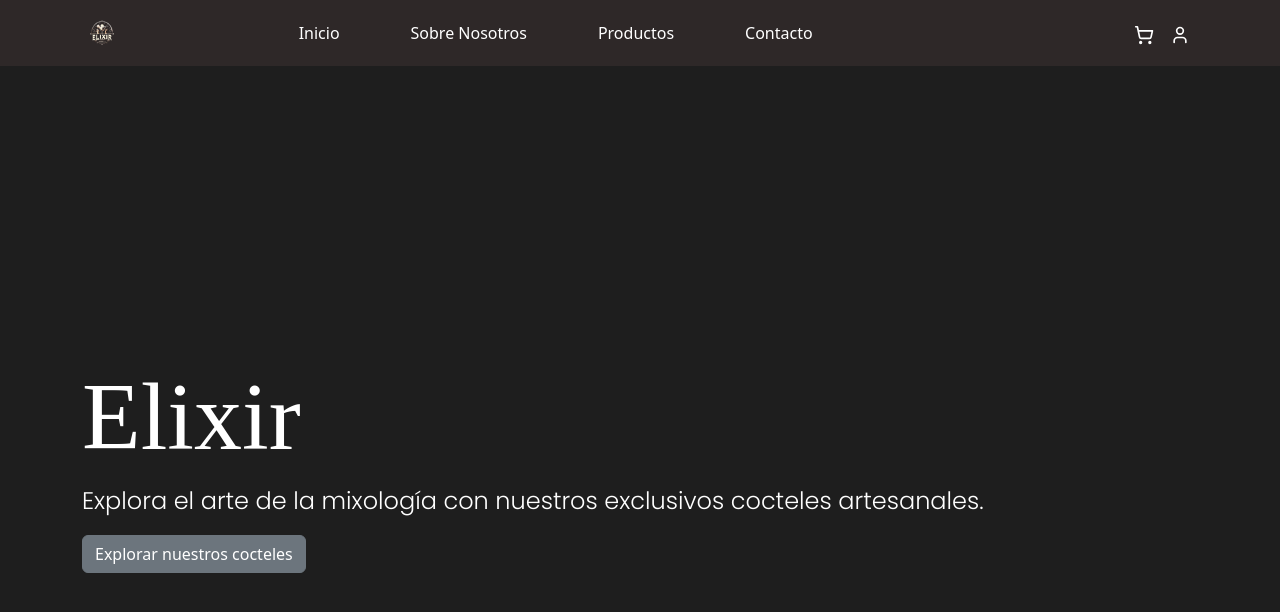
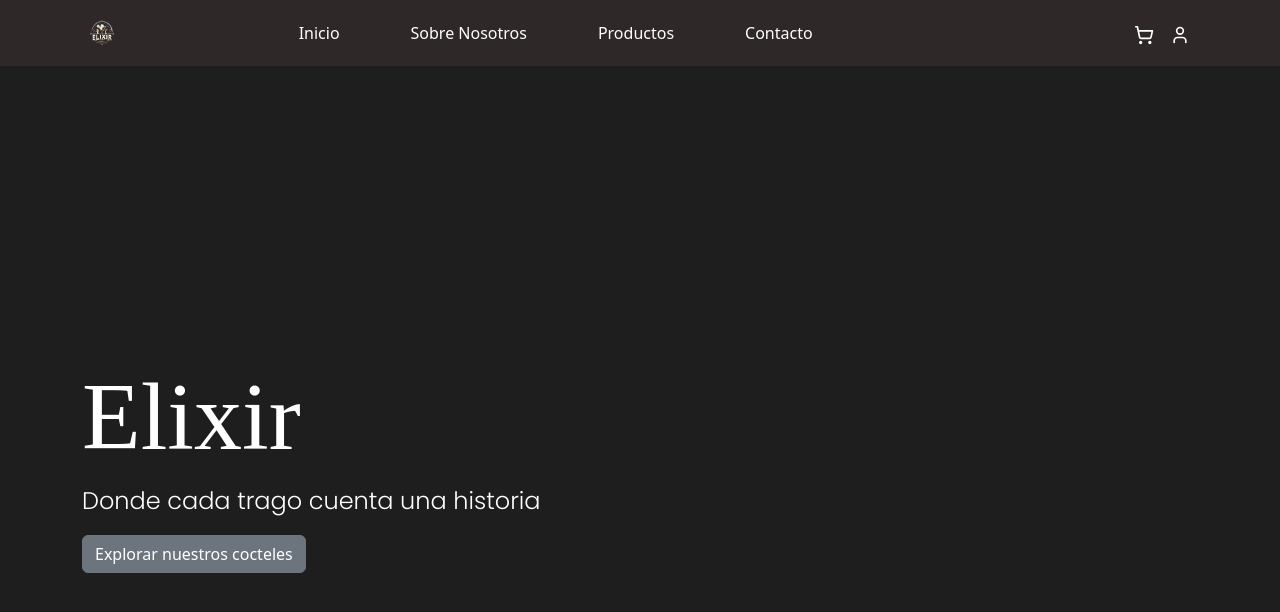
Before and after one commit to Karoll-e/elixir-drinks-proyectoFinal, a React (Create React App) app: page / in a window 1280 px wide. Shown: the top 612 px of the page. Built offline with nearby package versions, Linux system fonts and the light colour scheme; a web font is replaced by a local one.

Commit message:
Actualizar contenido del HeroSection en la página de inicio

```diff
--- a/src/pages/Home/Hero/HeroSection.jsx
+++ b/src/pages/Home/Hero/HeroSection.jsx
@@ -4,15 +4,10 @@ import { Button, Container } from "react-bootstrap";
 
 function HeroSection() {
   return (
-    <div
-      className="hero-section w-auto text-white d-flex flex-column justify-content-center align-items-center "
-    >
+    <div className="hero-section w-auto text-white d-flex flex-column justify-content-center align-items-center ">
       <Container>
         <h1 className="">Elixir</h1>
-        <p className="lead fs-4">
-          Explora el arte de la mixología con nuestros exclusivos cocteles
-          artesanales.
-        </p>
+        <p className="lead fs-4">Donde cada trago cuenta una historia</p>
         <Button variant="secondary" size="ms">
           Explorar nuestros cocteles
         </Button>
```
